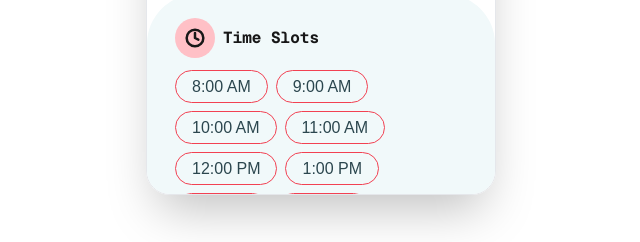
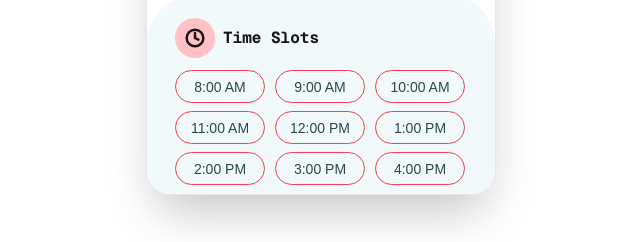
Before and after one commit to OluwaJudah/blissfulBirth, a Next.js app: page /book-appointment in a window 1280 px wide. Shown: the part 555-797 px from the top of the page, without its empty margins (319-959 px from the left). Built offline with nearby package versions, Linux system fonts and the light colour scheme.

Commit message:
refactor: updated the styling for the time slots

```diff
--- a/components/(protected)/book-appointment/Times.tsx
+++ b/components/(protected)/book-appointment/Times.tsx
@@ -7,7 +7,7 @@ const Times = ({ times }: { times: string[] }) => {
 
   return (
     <>
-      <div className="flex flex-wrap gap-2 my-3">
+      <div className="grid grid-cols-3 gap-2 my-3">
         {times.map((t: string) => {
           const style =
             selected === t
@@ -17,9 +17,9 @@ const Times = ({ times }: { times: string[] }) => {
             <button
               key={t}
               onClick={() => setSelected(t)}
-              className={`${style} rounded-full px-4 h-[33px]`}
+              className={`${style} rounded-full px-3 h-[33px] md:w-[90px]`}
             >
-              {t}
+              <span className="md:text-sm">{t}</span>
             </button>
           );
         })}
```
